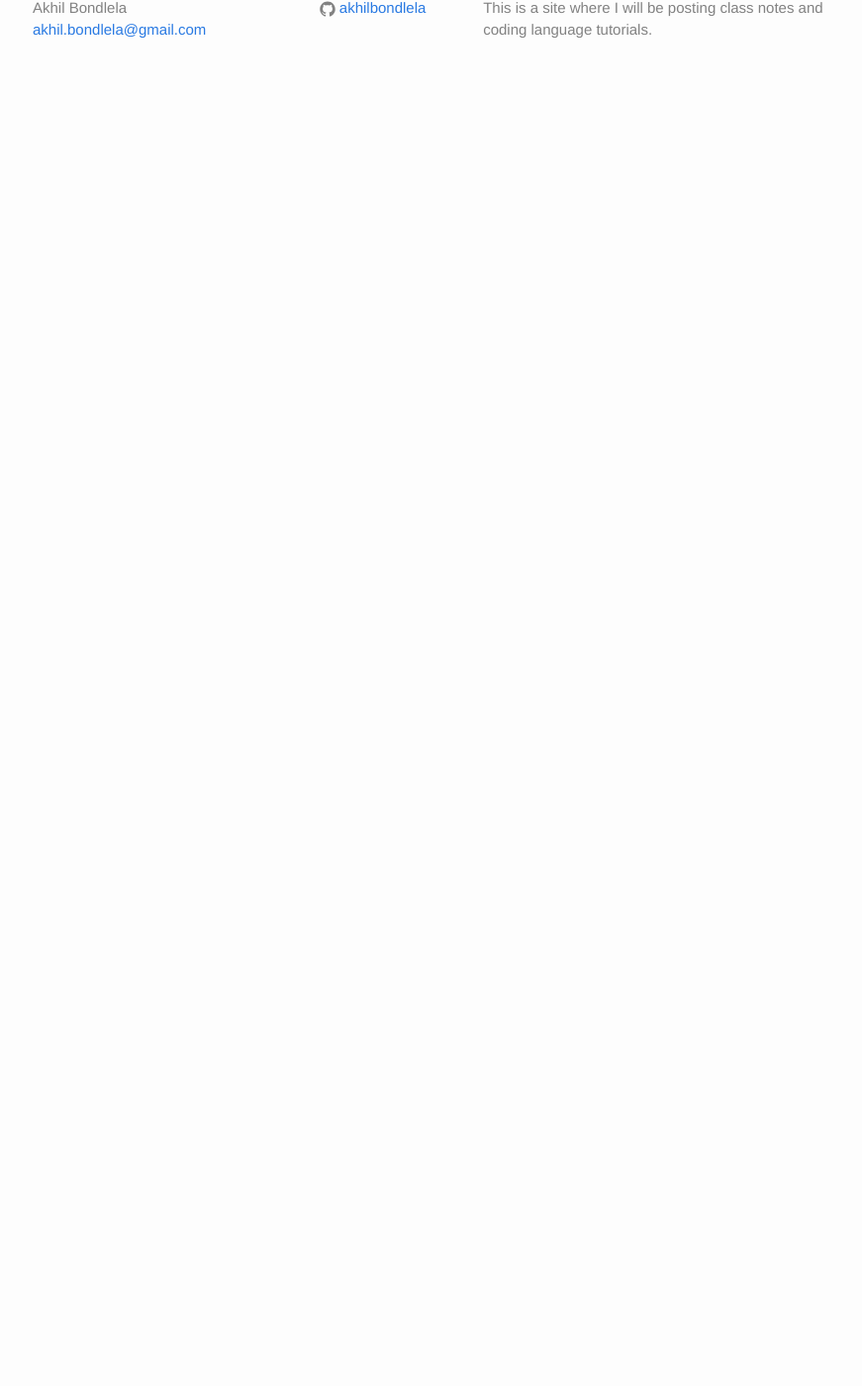
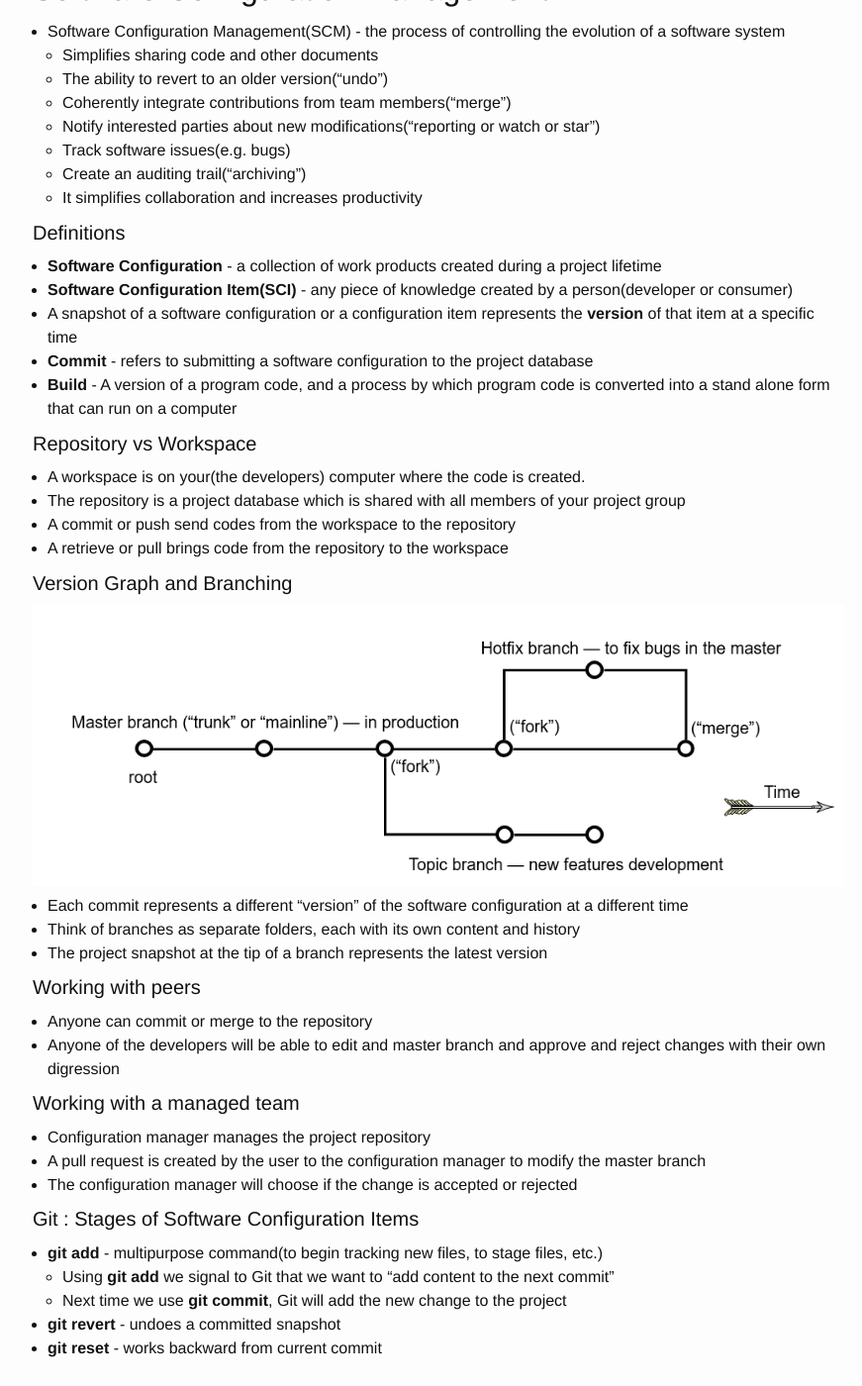
Before and after one commit to akhilbond/akhilbond.github.io, a Jekyll site: the page built from Courses/Software_Engineering/softwareengineering.md, in a window 1280 px wide and 1400 px high, scrolled down 203 px. Shown: the whole window at 99% size, without its empty margins (197-1068 px from the left). Built offline with Jekyll 4.4.1, drawn with Linux system fonts in a browser that asks for light colours; before the commit the page ends 900 px from its top, so only the background shows below that; some of the changed text lies outside the part shown.

Commit message:
Software Engineering Lecture 1/20/17

```diff
--- a/Courses/Software_Engineering/softwareengineering.md
+++ b/Courses/Software_Engineering/softwareengineering.md
@@ -3,3 +3,60 @@ layout: page
 title: Software Engineering
 permalink: /Courses/Software_Engineering/
 ---
+
+- **Further details of the course are available at the [Course webpage](http://www.ece.rutgers.edu/~marsic/Teaching/SE/)**
+
+<hr>
+
+## Software Configuration Management
+
+- Software Configuration Management(SCM) - the process of controlling the evolution of a software system
+  - Simplifies sharing code and other documents
+  - The ability to revert to an older version("undo")
+  - Coherently integrate contributions from team members("merge")
+  - Notify interested parties about new modifications("reporting or watch or star")
+  - Track software issues(e.g. bugs)
+  - Create an auditing trail("archiving")
+  - It simplifies collaboration and increases productivity
+
+#### Definitions
+
+- **Software Configuration** - a collection of work products created during a project lifetime
+- **Software Configuration Item(SCI)** - any piece of knowledge created by a person(developer or consumer)
+- A snapshot of a software configuration or a configuration item represents the **version** of that item at a specific time
+- **Commit** - refers to submitting a software configuration to the project database
+- **Build** - A version of a program code, and a process by which program code is converted into a stand alone form that can run on a computer
+
+
+#### Repository vs Workspace
+
+- A workspace is on your(the developers) computer where the code is created.
+- The repository is a project database which is shared with all members of your project group
+- A commit or push send codes from the workspace to the repository
+- A retrieve or pull brings code from the repository to the workspace
+
+#### Version Graph and Branching
+
+![Version Graph](/resources/images/software_engineering/project_diagram.PNG)
+
+- Each commit represents a different "version" of the software configuration at a different time
+- Think of branches as separate folders, each with its own content and history
+- The project snapshot at the tip of a branch represents the latest version
+
+#### Working with peers
+- Anyone can commit or merge to the repository
+- Anyone of the developers will be able to edit and master branch and approve and reject changes with their own digression
+
+#### Working with a managed team
+- Configuration manager manages the project repository
+- A pull request is created by the user to the configuration manager to modify the master branch
+- The configuration manager will choose if the change is accepted or rejected
+
+#### Git : Stages of Software Configuration Items
+
+- **git add** - multipurpose command(to begin tracking new files, to stage files, etc.)
+  - Using **git add** we signal to Git that we want to "add content to the next commit"
+  - Next time we use **git commit**, Git will add the new change to the project
+
+- **git revert** - undoes a committed snapshot
+- **git reset** - works backward from current commit
```
Also changed, not shown: resources/images/software_engineering/project_diagram.PNG (added).
